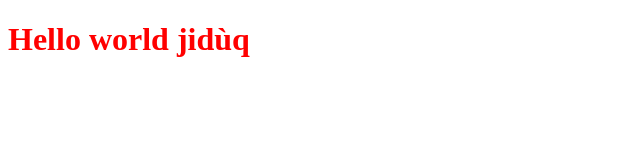
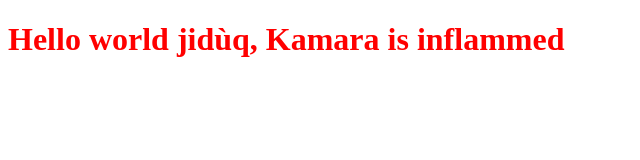
Before and after one commit to HajarArrazki/test, a plain HTML site: page first_site/index.html in a window 1280 px wide. Shown: the whole page, without its empty margins (0-640 px from the left). Drawn offline with Linux system fonts and the light colour scheme.

Commit message:
Inflammed
change

```diff
--- a/first_site/index.html
+++ b/first_site/index.html
@@ -6,7 +6,7 @@
 </head>
 
 <body>
-  <h1>Hello world jidùq</h1>
+  <h1>Hello world jidùq, Kamara is inflammed</h1>
 </body>
 
 </html>
```
